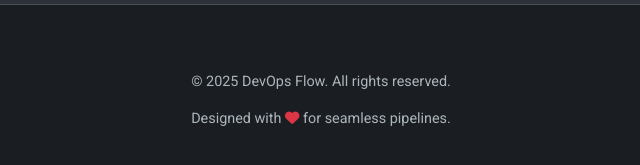
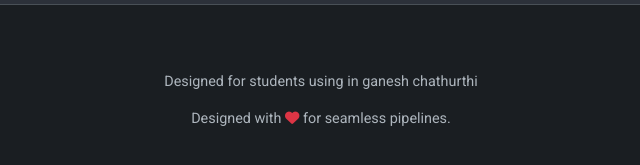
Before and after one commit to TENETx0/webhosting, a plain HTML site: page index.html in a window 1280 px wide. Shown: the part 1731-1896 px from the top of the page, 319-959 px from the left. Drawn offline with nearby package versions, Linux system fonts and the light colour scheme.

Commit message:
update for ganesh index.html

```diff
--- a/index.html
+++ b/index.html
@@ -271,7 +271,7 @@
 
     <footer>
         <div class="container">
-            <p>&copy; 2025 DevOps Flow. All rights reserved.</p>
+            <p>Designed for students using in ganesh chathurthi</p>
             <p>Designed with <i class="fas fa-heart" style="color: #dc3545;"></i> for seamless pipelines.</p>
         </div>
     </footer>
```
